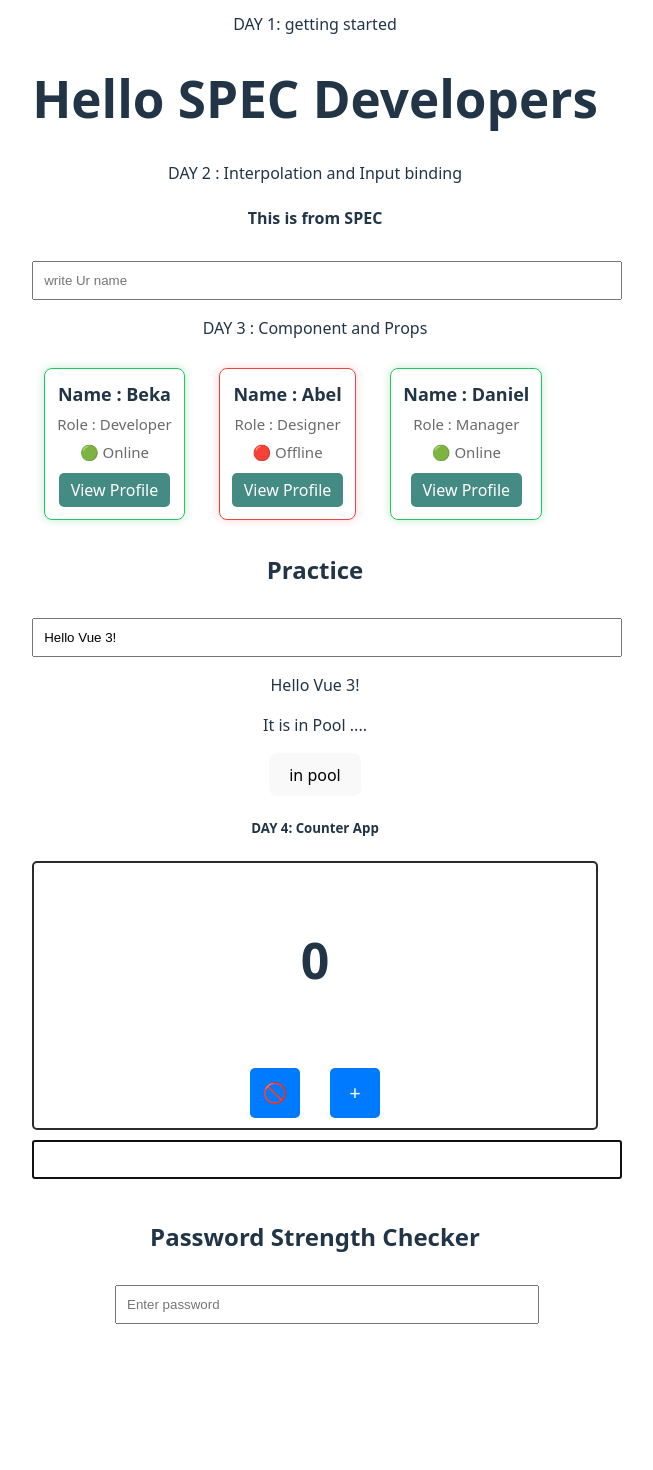
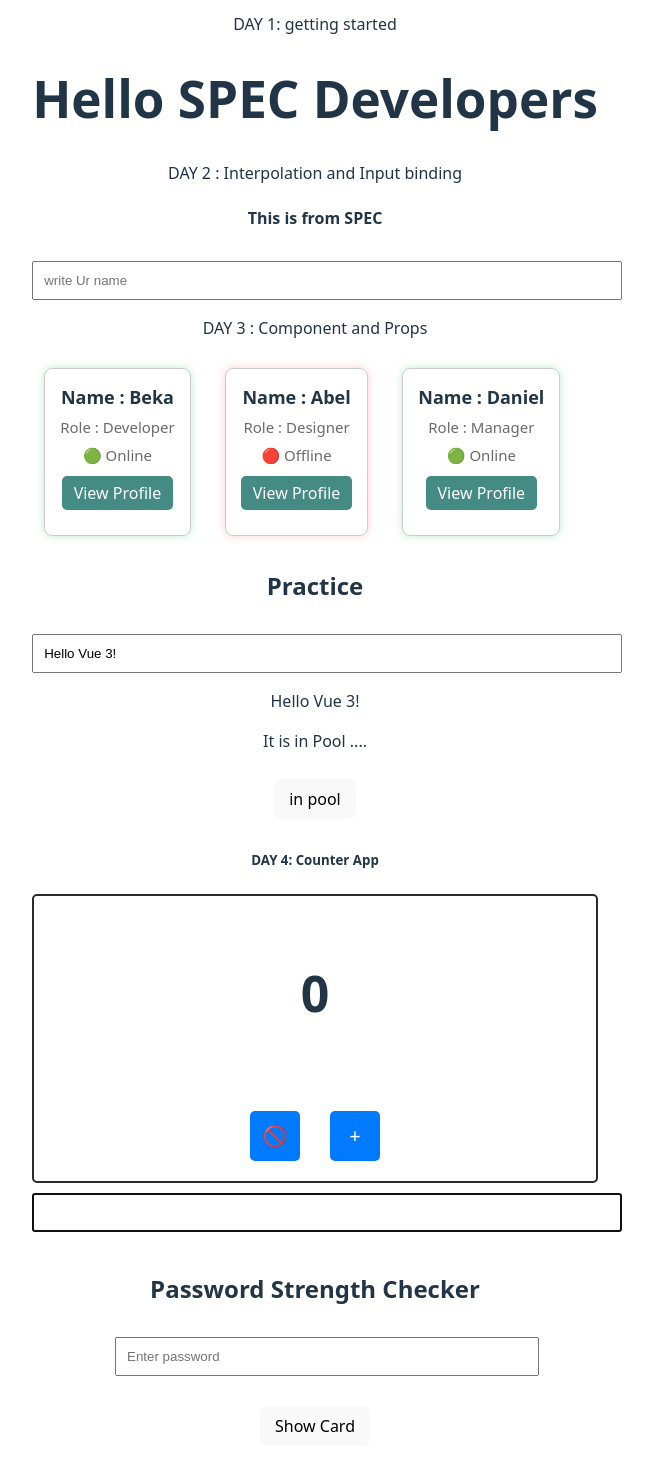
Before and after one commit to Moges741/spec-frontend-journey, a Vue app in the folder Vue-project/: page / in a window 1280 px wide. Shown: the part 36-1506 px from the top of the page, without its empty margins (325-978 px from the left). Before the commit the page ends 1412 px from the top, so only its background shows below. Built offline with nearby package versions, Linux system fonts and the light colour scheme.

Commit message:
about compasables

```diff
--- a/Vue-project/src/App.vue
+++ b/Vue-project/src/App.vue
@@ -4,6 +4,7 @@ import CounterApp from './components/CounterApp.vue';
 import More from './components/More.vue';
 import PasswordStrength from './components/PasswordStrength.vue';
 import {ref} from 'vue';
+import ToggleCard from './components/ToggleCard.vue';
 const name = ref('');
 const club = ref("SPEC");
 const handleProfileView = (name) => {
@@ -50,6 +51,7 @@ const handleProfileView = (name) => {
 <CounterApp/>
 <More/>
 <PasswordStrength />
+<ToggleCard/>
 </template>
 
 <style scoped>
--- /dev/null
+++ b/Vue-project/src/components/ToggleCard.vue
@@ -0,0 +1,32 @@
+<script setup>
+import { useToggle } from '../composables/useToggle.js'
+
+const { state: showCard, toggle } = useToggle()
+</script>
+
+<template>
+  <div>
+    <button @click="toggle">
+      {{ showCard ? "Hide Card" : "Show Card" }}
+    </button>
+
+    <div v-if="showCard" class="card">
+      <h3>Reusable Toggle Card</h3>
+      <p>This card is controlled by useToggle composable.</p>
+    </div>
+  </div>
+</template>
+
+<style>
+button {
+  padding: 8px 14px;
+  margin: 10px 0;
+  cursor: pointer;
+}
+
+.card {
+  border: 1px solid #ccc;
+  padding: 15px;
+  border-radius: 8px;
+}
+</style>
--- /dev/null
+++ b/Vue-project/src/composables/useToggle.js
@@ -0,0 +1,14 @@
+import { ref } from 'vue'
+
+export function useToggle(initialValue = false) {
+  const state = ref(initialValue)
+
+  function toggle() {
+    state.value = !state.value
+  }
+
+  return {
+    state,
+    toggle
+  }
+}
```
